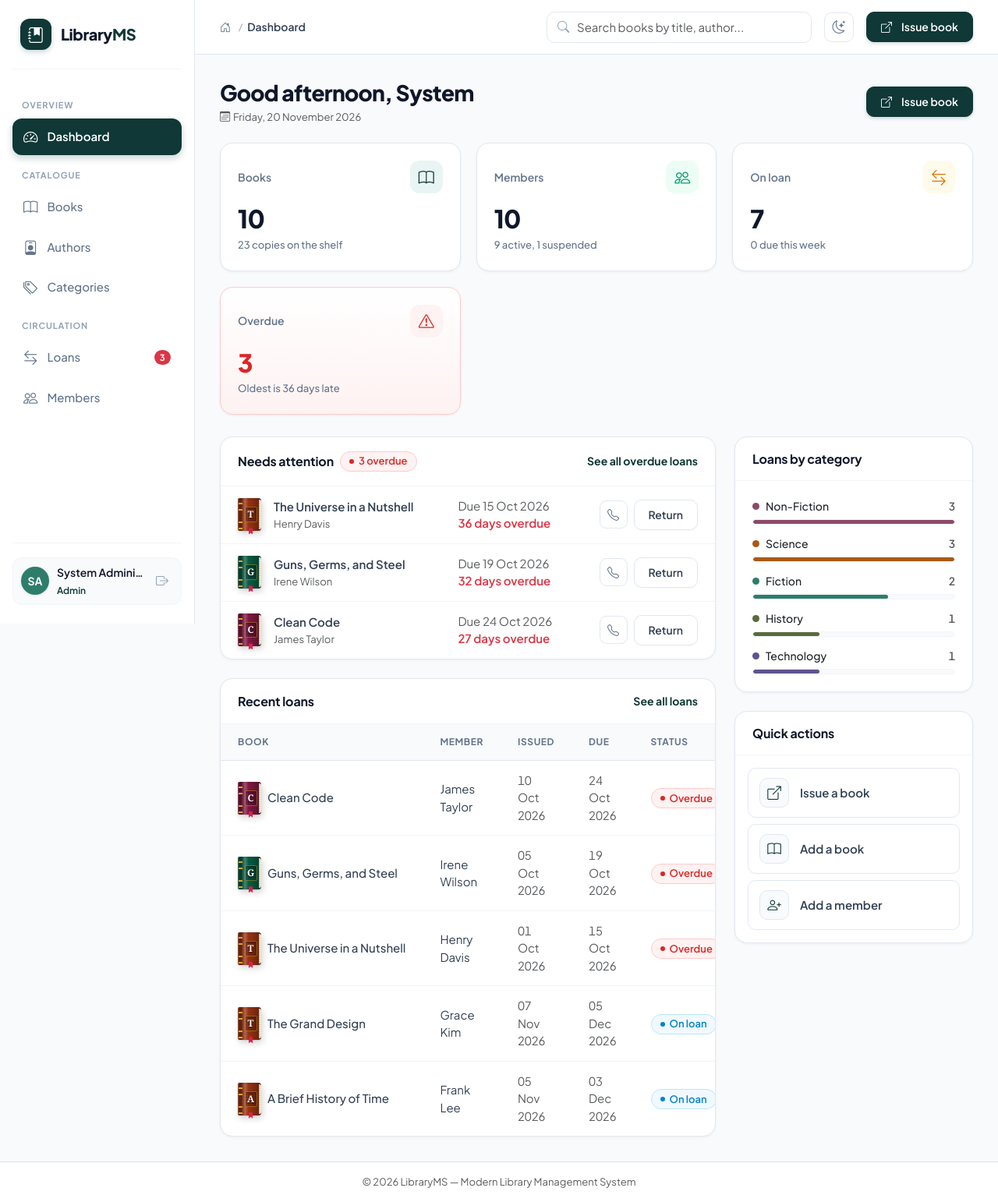
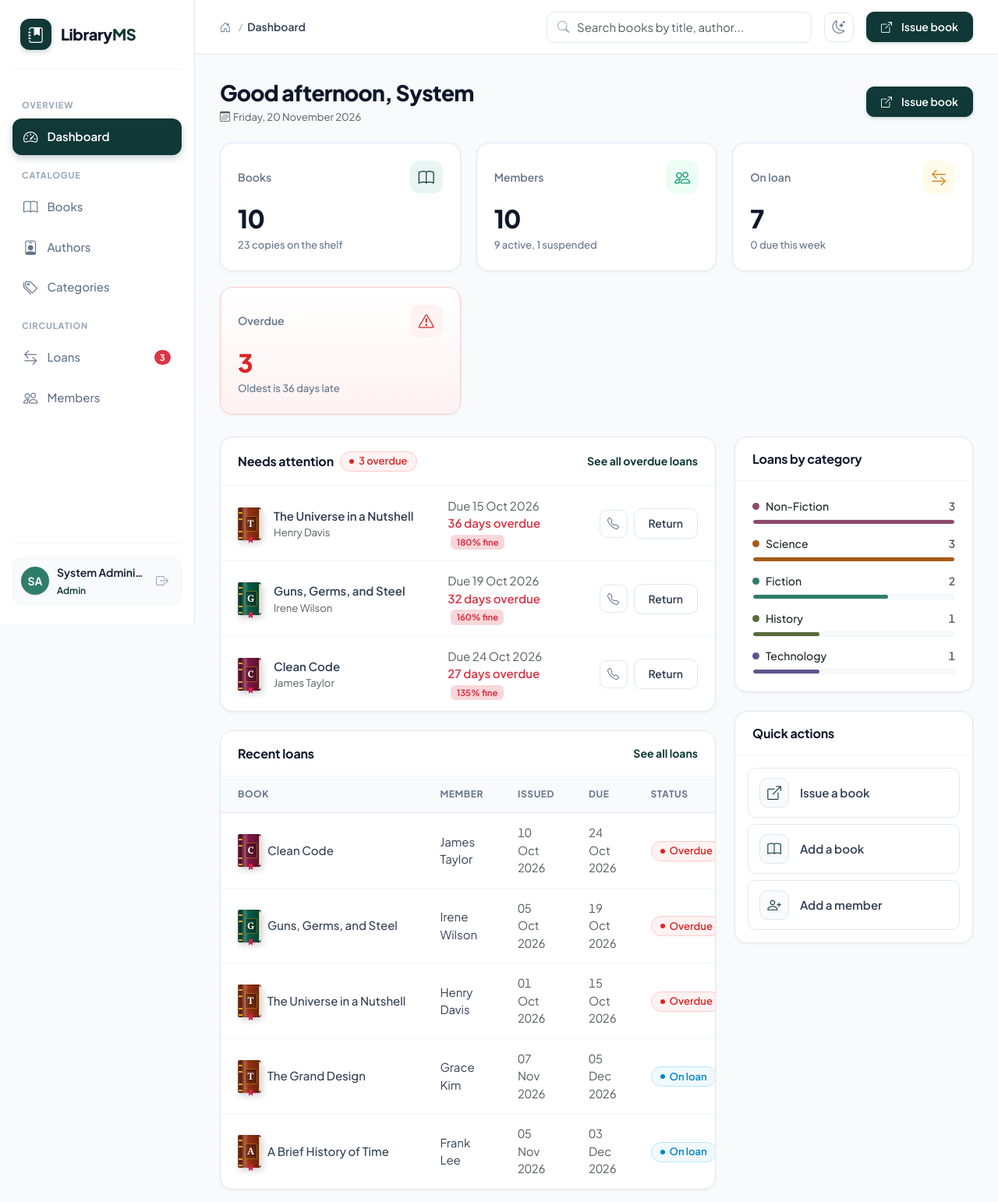
Before and after one commit to PHILTEC24/Library-system, a PHP site: page /library-system/dashboard/index.php in a window 1280 px wide. Shown: the top 1542 px of the page at 78% size. Run offline with PHP 8.4, Linux system fonts and the light colour scheme; a user stored in the database is signed in; data comes from the database, SQL or seed files in the repository; some libraries are stand-ins or nearby versions.

Commit message:
feat(loans): calculate 5% late fine per overdue day displaying percentage only without schema changes

```diff
--- a/assets/css/style.css
+++ b/assets/css/style.css
@@ -1532,6 +1532,10 @@ tr:hover .lms-spine {
 [data-theme="dark"] .border-light-subtle {
   border-color: var(--lms-line) !important;
 }
+[data-theme="dark"] .bg-danger-subtle {
+  background-color: var(--lms-danger-bg) !important;
+  color: var(--lms-danger) !important;
+}
 
 /* ==========================================================================
    Book Catalog View Switcher (List & Grid)
--- a/dashboard/index.php
+++ b/dashboard/index.php
@@ -183,7 +183,10 @@ require_once __DIR__ . '/../includes/navbar.php';
                                     <!-- Due date & Late info -->
                                     <td data-label="Due" class="text-muted small">
                                         <div>Due <?= format_date($item['due_date']) ?></div>
-                                        <div class="text-danger fw-semibold"><?= (int)$item['days_overdue'] ?> days overdue</div>
+                                        <div class="text-danger fw-semibold">
+                                            <?= (int)$item['days_overdue'] ?> days overdue
+                                            <span class="badge bg-danger-subtle text-danger ms-1"><?= ((int)$item['days_overdue'] * 5) ?>% fine</span>
+                                        </div>
                                     </td>
 
                                     <!-- Action Buttons -->
@@ -199,7 +202,7 @@ require_once __DIR__ . '/../includes/navbar.php';
                                                class="btn btn-sm btn-secondary"
                                                data-confirm="Return '<?= e($item['title']) ?>' for <?= e($item['full_name']) ?>?"
                                                data-confirm-title="Mark overdue loan as returned?"
-                                               data-confirm-message="Return &quot;<?= e($item['title']) ?>&quot; from <?= e($item['full_name']) ?>. This book is <?= (int)$item['days_overdue'] ?> days overdue."
+                                               data-confirm-message="Return &quot;<?= e($item['title']) ?>&quot; from <?= e($item['full_name']) ?>. This book is <?= (int)$item['days_overdue'] ?> days overdue (Late fine: <?= ((int)$item['days_overdue'] * 5) ?>% of book price)."
                                                data-confirm-button="Mark as returned"
                                                data-confirm-style="primary"
                                                onclick="return confirm('Return this book?');">
--- a/includes/functions.php
+++ b/includes/functions.php
@@ -79,7 +79,8 @@ function relative_due($dueDate, $dateReturned = null) {
 
     if ($diffDays < 0) {
         $overdue = abs($diffDays);
-        return '<span class="text-danger fw-semibold">' . $overdue . ' ' . ($overdue === 1 ? 'day' : 'days') . ' overdue</span>';
+        $finePercent = $overdue * 5;
+        return '<span class="text-danger fw-semibold">' . $overdue . ' ' . ($overdue === 1 ? 'day' : 'days') . ' overdue</span> <span class="badge bg-danger-subtle text-danger ms-1">' . $finePercent . '% fine</span>';
     } elseif ($diffDays === 0) {
         return '<span class="text-warning fw-semibold">Due today</span>';
     } elseif ($diffDays <= 3) {
--- a/loans/index.php
+++ b/loans/index.php
@@ -178,6 +178,8 @@ require_once __DIR__ . '/../includes/navbar.php';
                         $status = $loan['computed_status'];
                         $isOverdue = ($status === 'overdue');
                         $isReturned = ($status === 'returned');
+                        $finePercent = 0;
+                        $overdueDays = 0;
 
                         // Pill style
                         if ($isReturned) {
@@ -186,6 +188,8 @@ require_once __DIR__ . '/../includes/navbar.php';
                         } elseif ($isOverdue) {
                             $pillClass = 'lms-pill--danger';
                             $statusLabel = 'Overdue';
+                            $overdueDays = max(1, abs((int)(new DateTime('today'))->diff(new DateTime($loan['due_date']))->format('%r%a')));
+                            $finePercent = $overdueDays * 5;
                         } else {
                             $daysLeft = (int)(new DateTime('today'))->diff(new DateTime($loan['due_date']))->format('%r%a');
                             if ($daysLeft <= 3) {
@@ -229,7 +233,7 @@ require_once __DIR__ . '/../includes/navbar.php';
                                    class="btn btn-sm btn-outline-success lms-btn-action"
                                    data-confirm
                                    data-confirm-title="Mark Book as Returned"
-                                   data-confirm-message="Return '<?= e($loan['book_title']) ?>' borrowed by <?= e($loan['member_name']) ?>?<?= $isOverdue ? ' (Note: This loan is currently overdue).' : '' ?>"
+                                   data-confirm-message="Return '<?= e($loan['book_title']) ?>' borrowed by <?= e($loan['member_name']) ?>?<?= $isOverdue ? ' (Note: This loan is overdue by ' . $overdueDays . ' day(s). Late fine: ' . $finePercent . '% of book price).' : '' ?>"
                                    data-confirm-button="Mark as returned"
                                    data-confirm-style="primary"
                                    title="Mark book as returned">
--- a/loans/return.php
+++ b/loans/return.php
@@ -41,9 +41,8 @@ $fineMessage = '';
 if ($returnDate > $dueDate) {
     $diffDays = (int)ceil((strtotime($returnDate) - strtotime($dueDate)) / (60 * 60 * 24));
     if ($diffDays > 0) {
-        $fineRatePerDay = 0.50; // $0.50 per day
-        $fineAmount = $diffDays * $fineRatePerDay;
-        $fineMessage = ' (Book was ' . $diffDays . ' day(s) overdue. Calculated late fine: $' . number_format($fineAmount, 2) . ')';
+        $finePercent = $diffDays * 5; // 5% of the book price for each delayed day
+        $fineMessage = ' (Book was ' . $diffDays . ' day(s) overdue. Late fine: ' . $finePercent . '% of book price)';
     }
 }
 
```
